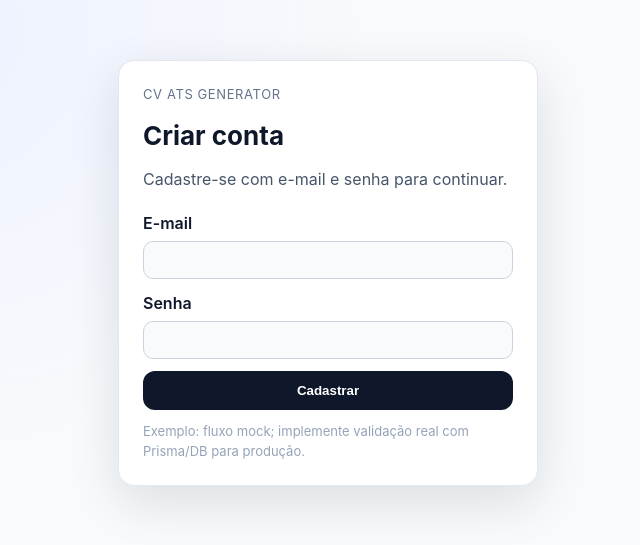
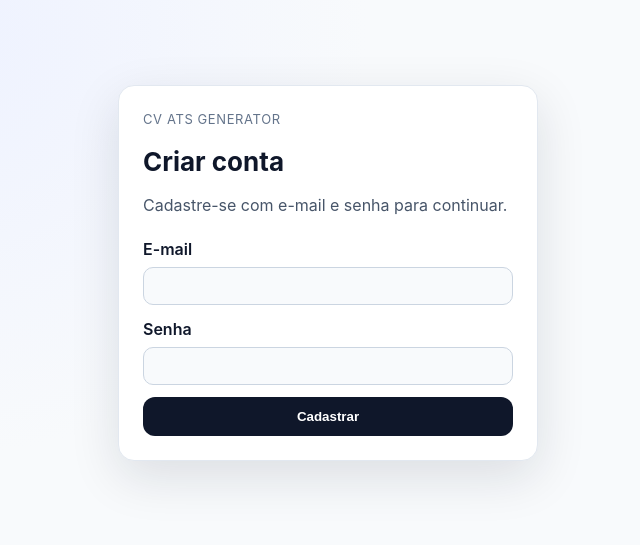
Before and after one commit to henriquepappis/cv-ats-generator, a Next.js app: page /signup in a window 1280 px wide. Shown: the part 127-672 px from the top of the page, without its empty margins (312-952 px from the left). Built offline with nearby package versions, Linux system fonts and the light colour scheme.

Commit message:
Mock message removed in create account

```diff
--- a/src/app/signup/page.tsx
+++ b/src/app/signup/page.tsx
@@ -64,10 +64,6 @@ export default function SignupPage() {
         </form>
 
         {error && <div className="alert">{error}</div>}
-
-        <p className="hint">
-          Exemplo: fluxo mock; implemente validação real com Prisma/DB para produção.
-        </p>
       </div>
 
       <style jsx>{`
```
